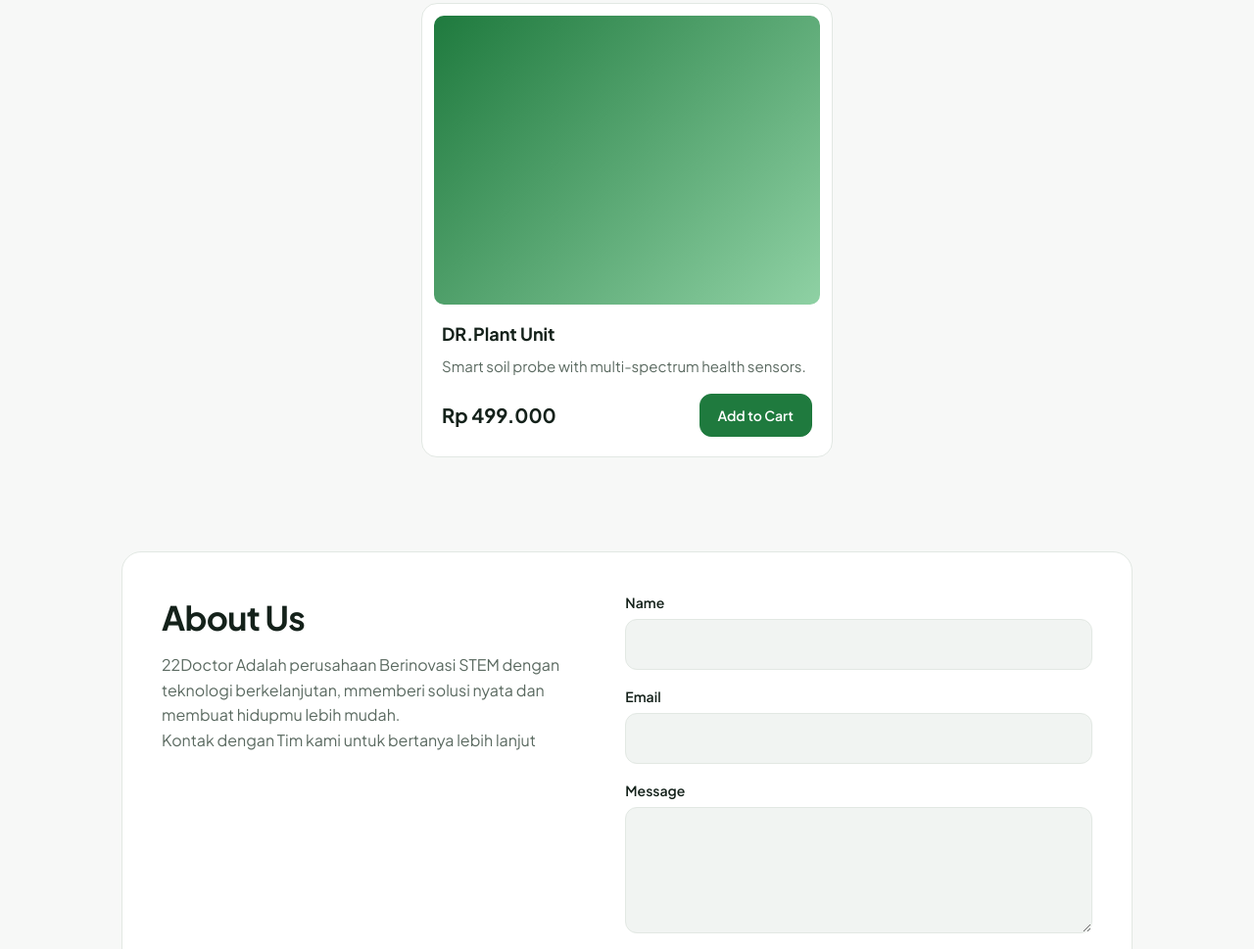
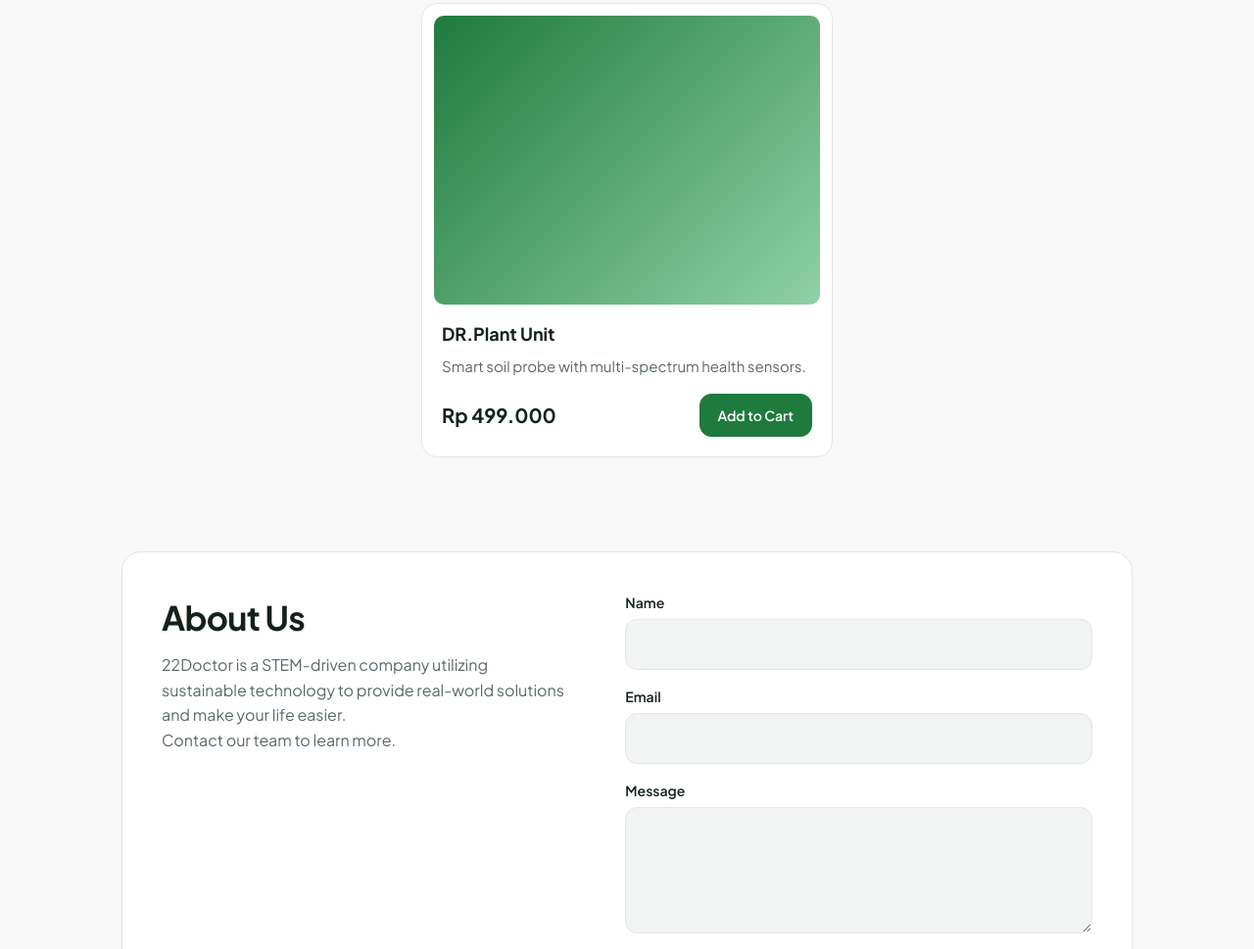
Before and after one commit to boop456/22Doctor, a plain HTML site: page index.html in a window 1280 px wide. Shown: the part 1180-2149 px from the top of the page at 98% size. Drawn offline with Linux system fonts and the light colour scheme.

Commit message:
Update index.html

```diff
--- a/index.html
+++ b/index.html
@@ -168,7 +168,7 @@
             <div class="contact reveal">
                 <div class="contact-text">
                     <h2>About Us</h2>
-                    <p>22Doctor Adalah perusahaan Berinovasi STEM dengan teknologi berkelanjutan, mmemberi solusi nyata dan membuat hidupmu lebih mudah.<br>Kontak dengan Tim kami untuk bertanya lebih lanjut</p>
+                    <p>22Doctor is a STEM-driven company utilizing sustainable technology to provide real-world solutions and make your life easier.<br>Contact our team to learn more. </p>
                 </div>
 
                 <form class="form" id="form" novalidate>
```
